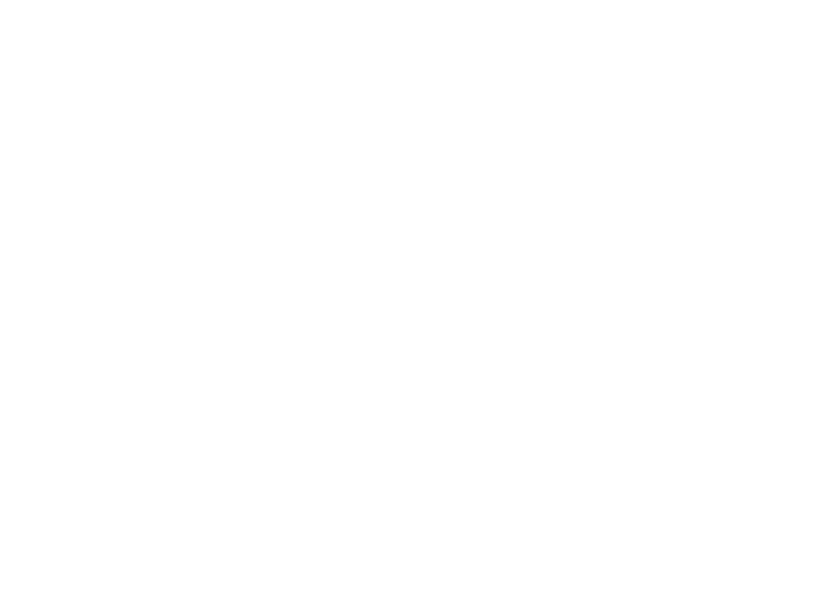
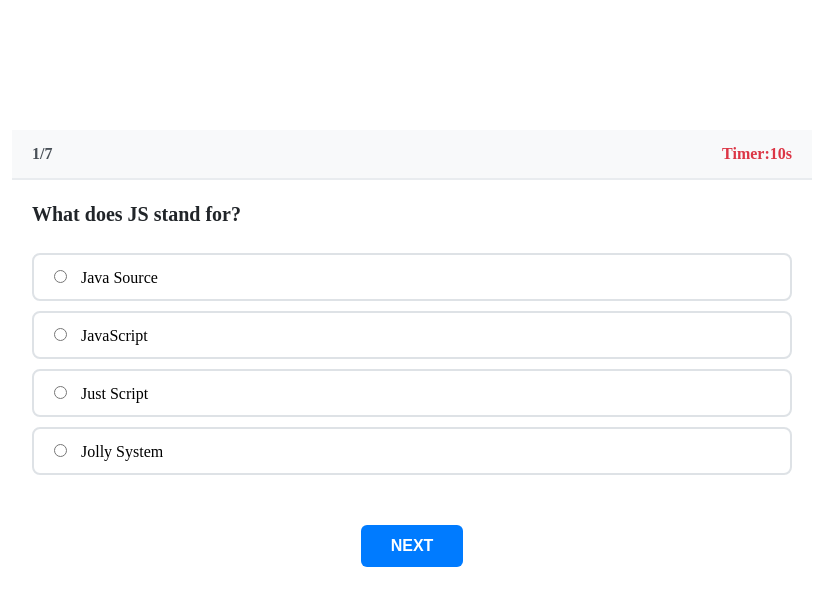
Before and after one commit to meryemlitim/JSQuiz-Advanced, a plain HTML site: page index.html in a window 1280 px wide. Both pictures are taken after a click on the element "Java script". Shown: the whole page, without its empty margins (228-1051 px from the left). Drawn offline with Linux system fonts and the light colour scheme.

Commit message:
Gérer choix simple et multiple and add theme json file

```diff
--- a/data/japanese.json
+++ b/data/japanese.json
@@ -32,6 +32,6 @@
   {
     "question": "Quelle est la lecture de ce kanji : 花 ?",
     "options": ["ばな", "かな", "はな", "なば"],
-    "correct": ["はな", "ばな"]
+    "correct": ["はな"]
   }
 ]
--- a/data/javascript.json
+++ b/data/javascript.json
@@ -0,0 +1,37 @@
+[
+  {
+    "question": "What does JS stand for?",
+    "options": ["Java Source", "JavaScript", "Just Script", "Jolly System"],
+    "correct": ["JavaScript"]
+  },
+  {
+    "question": "Which keyword is used to declare a variable in ES6?",
+    "options": ["var", "let", "const", "int"],
+    "correct": ["let", "const"]
+  },
+  {
+    "question": "What is the output of: console.log(typeof null)?",
+    "options": ["object", "null", "undefined", "boolean"],
+    "correct": ["object"]
+  },
+  {
+    "question": "Which method is used to convert a JSON string into a JavaScript object?",
+    "options": ["JSON.parse()", "JSON.stringify()", "Object.parse()", "toObject()"],
+    "correct": ["JSON.parse()"]
+  },
+  {
+    "question": "Which symbol is used for comments in JavaScript?",
+    "options": ["//", "/* */", "#", "--"],
+    "correct": ["//", "/* */"]
+  },
+  {
+    "question": "What is the result of 2 + '2' in JavaScript?",
+    "options": ["4", "'22'", "NaN", "Error"],
+    "correct": ["'22'"]
+  },
+  {
+    "question": "Which method adds a new element at the end of an array?",
+    "options": ["push()", "pop()", "shift()", "unshift()"],
+    "correct": ["push()"]
+  }
+]
--- a/js/quiz.js
+++ b/js/quiz.js
@@ -31,6 +31,7 @@ async function loadQuestion(theme){
 // render questions
 
 function renderQuestion(){
+    const inputType = questions[currentQuestion].correct.length > 1 ? "checkbox" : "radio" ;
      quizContent.innerHTML =
              `
               <div class="quizContent-header">
@@ -45,7 +46,7 @@ function renderQuestion(){
       ${questions[currentQuestion].options.map((op,index)=>{
         return `
         <label>
-        <input type="checkbox" class="anwser-input" name="q${currentQuestion+1}" value="${op}"  />
+        <input type="${inputType}" class="anwser-input" name="q${currentQuestion+1}" value="${op}"  />
       ${op}
       </label>
         `;
@@ -78,7 +79,6 @@ choosenTheme.forEach(btn => {
 // move to next Question:
 
 function nextQuestion(){
-    alert("hhh");
     currentQuestion++;
     renderQuestion();
 }
```
Also changed, not shown: data/nodejs.json (+37 -0 lines), index.html (line endings or trailing spaces).
